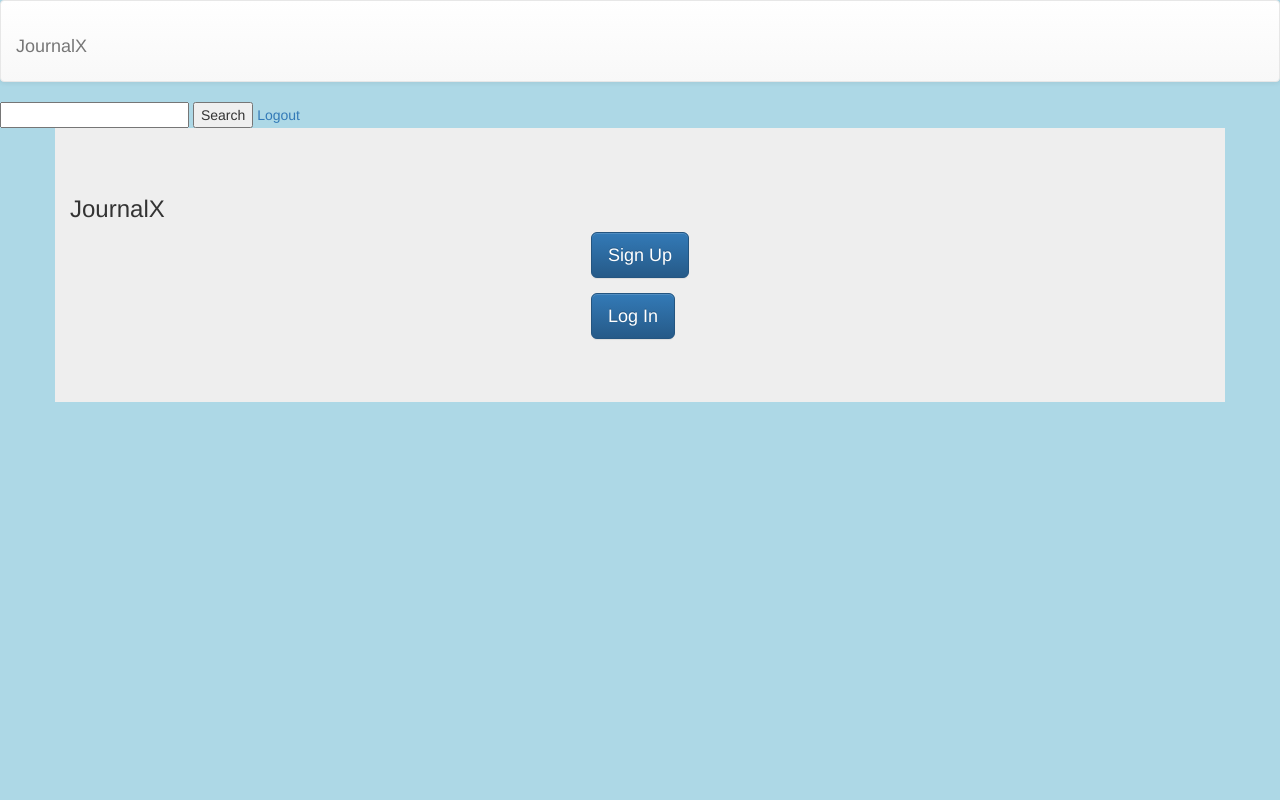
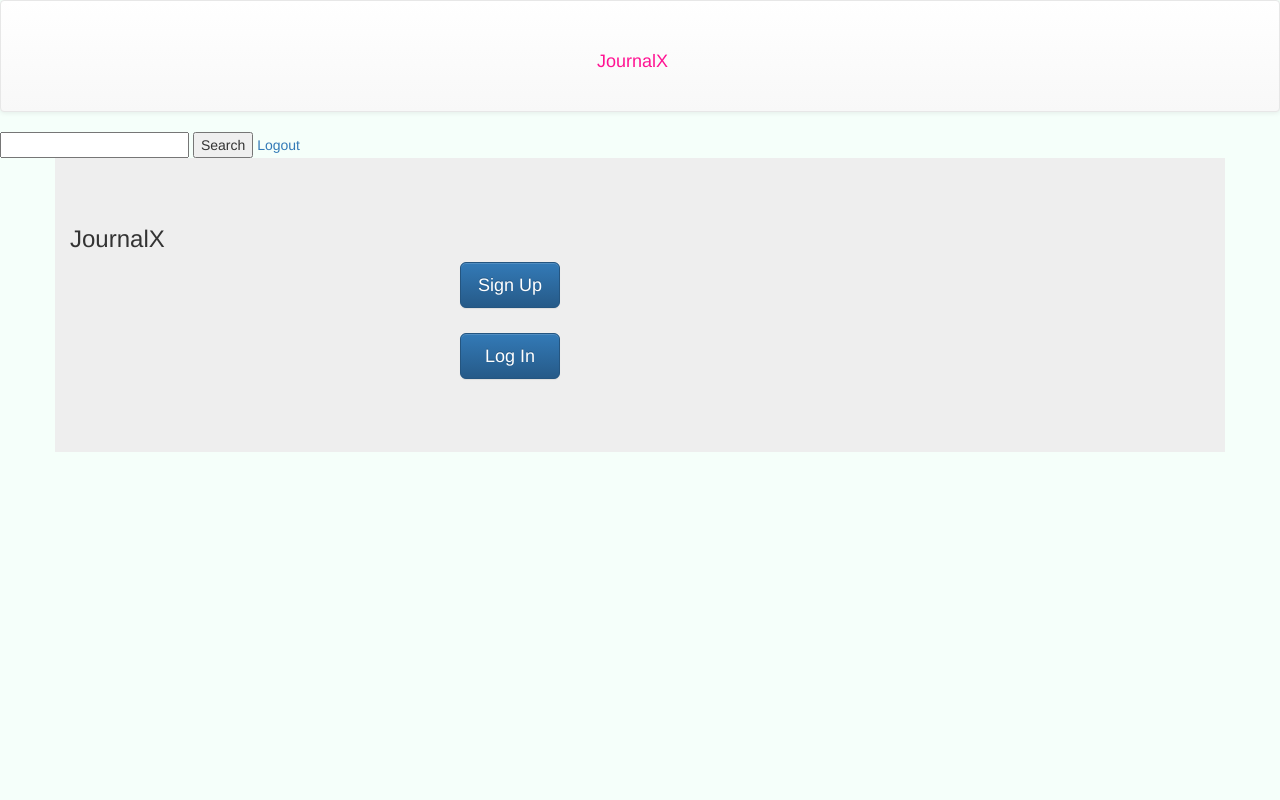
Before and after one commit to Phillisk/bc-7-journalx-flask-app, a Flask app: page /auth/index/ in a window 1280 px wide. Run offline with Flask 2, Linux system fonts and the light colour scheme; a user stored in the database is signed in; some libraries are stand-ins or nearby versions.

Commit message:
add style for templates

```diff
--- a/app/static/css/main.css
+++ b/app/static/css/main.css
@@ -1,9 +1,93 @@
-body {
-
-	background-color: lightblue;
+body, html {
+    height: 100%;
+    /*background-image: url(" http://www.papertrends.co.za/image/cache/products/EPBJGT79005A-550x582.jpg");*/
+    background-size:cover;
+    background-color: mintcream;
 }
 
-.centerbtn{
-	display: table;
-	margin: 0 auto;
+.nav {
+    background-color: #0f0f0f;
 }
+
+.navbar-default .navbar-brand {
+    color: deeppink;
+}
+
+.navbar-header {
+    float: left;
+    padding: 15px;
+    text-align: center;
+    width: 100%;
+}
+
+.navbar-brand {
+    float: none;
+    font-size: large;
+}
+
+.left-side {
+    background-color: #dff0d8;
+    height: 100vh;
+}
+
+.center-side {
+    background-color: #f7e1b5;
+    height: 100vh;
+}
+#center-side-id{
+    text-align: center;
+}
+
+.right-side {
+    background-color: #dff0d8;
+    height: 100vh;
+}
+
+.footer {
+  bottom: 0;
+  width: 100%;
+  /* Set the fixed height of the footer here */
+  height: 60px;
+  background-color: #f5f5f5;
+}
+
+.btn-lg{
+    margin-bottom: 10px;
+    width: 100px;
+}
+
+.center-header h1{
+    color: greenyellow;
+}
+
+.center-side .panel{
+    margin-top: 20px;
+    padding-left: 50px;
+    padding-right: 50px;
+    height: 100%;
+}
+
+#center-side-id2{
+    height: auto;
+}
+
+#center-side-id3{
+    margin-top: 130px;
+    margin-bottom: 99px;
+    height: auto;
+}
+
+#center-side-id4 .panel{
+    height: auto;
+}
+
+#panel-light{
+    background-color: #449d44;
+    color: whitesmoke;
+    font-family: 'Ubuntu', 'Lucida Grande', 'Lucida Sans Unicode', 'Geneva', 'Verdana', sans-serif;
+    font-size: medium;
+}
+
+#submit{
+    width: 100%;
+}
```
